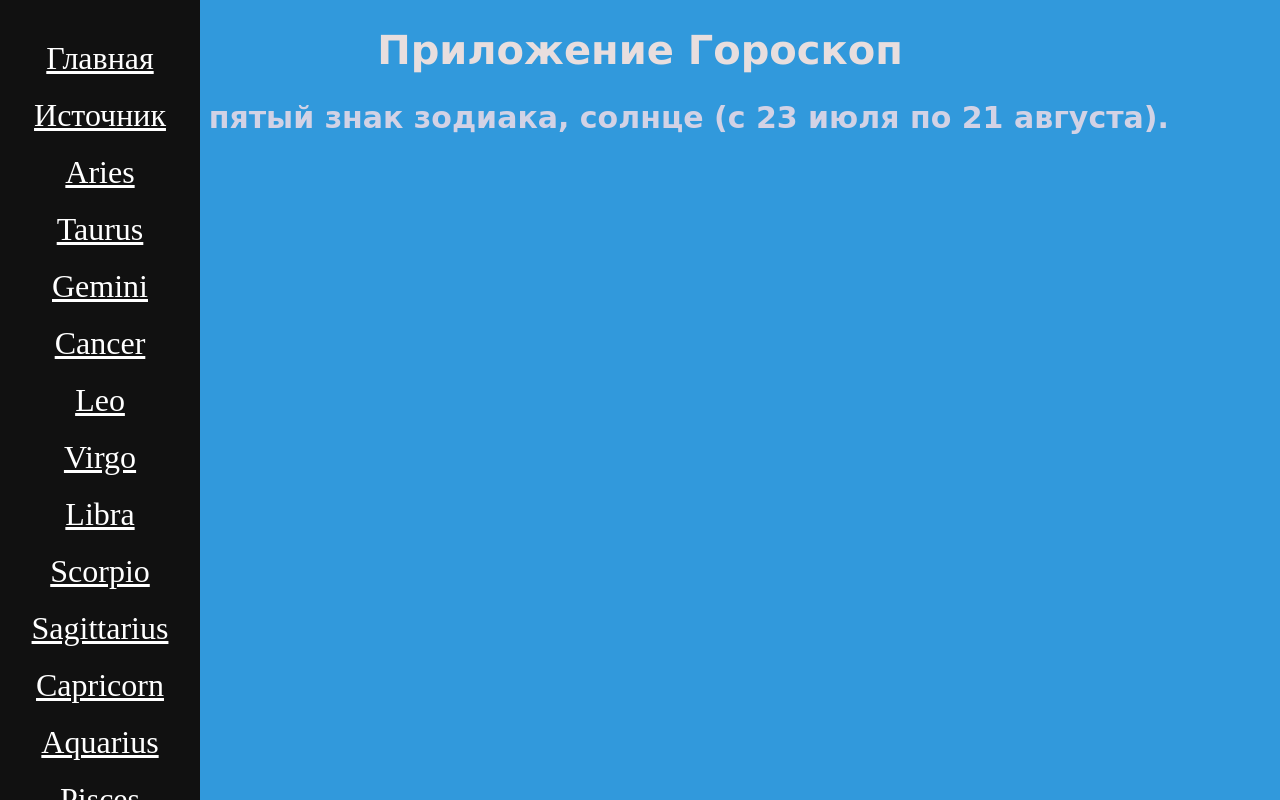
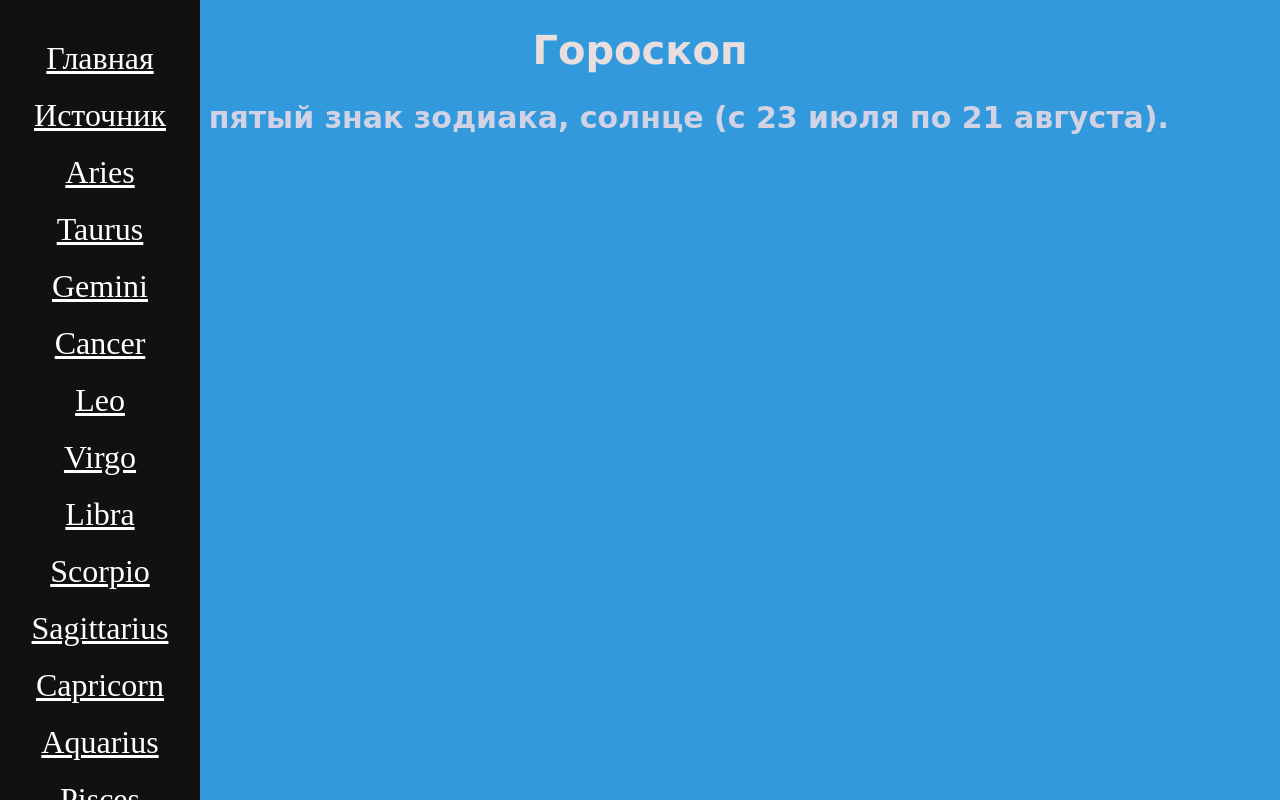
Before and after one commit to koctyushqa/Django, a Django app: page /horoscope/leo/ in a window 1280 px wide. Run offline with Django 4.2, Linux system fonts and the light colour scheme.

Commit message:
Django_project

```diff
--- a/horoscope/templates/horoscope/index.html
+++ b/horoscope/templates/horoscope/index.html
@@ -11,7 +11,7 @@
 {% endblock %}
 
 {% block content %}
-    <h1>Приложение гороскоп</h1>
+    <h1>Приложение Гороскоп</h1>
     <ul>
         {% for zodiac_key in zodiac_keys_list %}
             <li><a href="{% url 'horoscope-name' sign_zodiac=zodiac_key %}">{{ zodiac_key|title }}</a></li>
--- a/horoscope/templates/horoscope/info_zodiac.html
+++ b/horoscope/templates/horoscope/info_zodiac.html
@@ -14,7 +14,7 @@
 
     {% include 'includes/navbar.html' %}
 
-    <h1>Приложение Гороскоп</h1>
+    <h1>Гороскоп</h1>
 
     {% if description_zodiac is None %}
         <h2>Неправильный знак зодиака - {{ sign|upper }}</h2>
```
Also changed, not shown: horoscope/templatetags/my_filter.py (added, +13 -0 lines), horoscope/views.py (+5 -3 lines), horoscope/templatetags/__init__.py (added).
